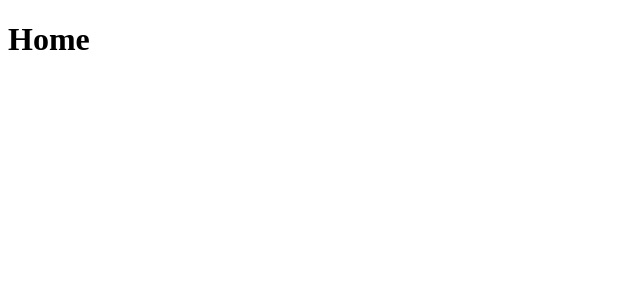
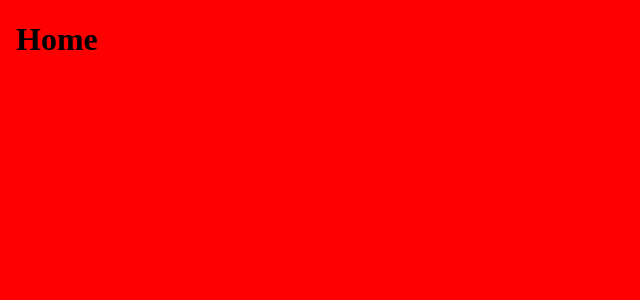
Before and after one commit to Laurasgold/home-page, a SvelteKit app: page / in a window 1280 px wide. Shown: the top 300 px of the page, without its empty margins (0-640 px from the left). Built offline with nearby package versions, Linux system fonts and the light colour scheme; a web font is replaced by a local one.

Commit message:
put in a CSS variables WIP

```diff
--- a/src/app.html
+++ b/src/app.html
@@ -3,13 +3,6 @@
   <head>
     <meta charset="utf-8" />
     <link rel="icon" href="%sveltekit.assets%/favicon.png" />
-    <link rel="preconnect" href="https://fonts.googleapis.com" />
-    <link rel="preconnect" href="https://fonts.gstatic.com" crossorigin />
-    <link
-      href="https://fonts.googleapis.com/css2?family=Josefin+Sans:ital,wght@0,100..700;1,100..700&display=swap"
-      rel="stylesheet"
-    />
-
     <link rel="preconnect" href="https://fonts.googleapis.com" />
     <link rel="preconnect" href="https://fonts.gstatic.com" crossorigin />
     <link
--- a/src/routes/+layout.svelte
+++ b/src/routes/+layout.svelte
@@ -1 +1,5 @@
+<script>
+  import "../styles/styles.css"
+</script>
+
 <slot />
--- a/src/routes/+page.svelte
+++ b/src/routes/+page.svelte
@@ -2,5 +2,6 @@
   <title>Home</title>
   <!-- <meta name="description" content="Svelte demo app" /> -->
 </svelte:head>
-
-<h1>Home</h1>
+<body>
+  <h1>Home</h1>
+</body>
--- /dev/null
+++ b/src/styles/styles.css
@@ -0,0 +1,4 @@
+body {
+  --main-bg-color: red;
+  background: var(--main-bg-color);
+}
```
